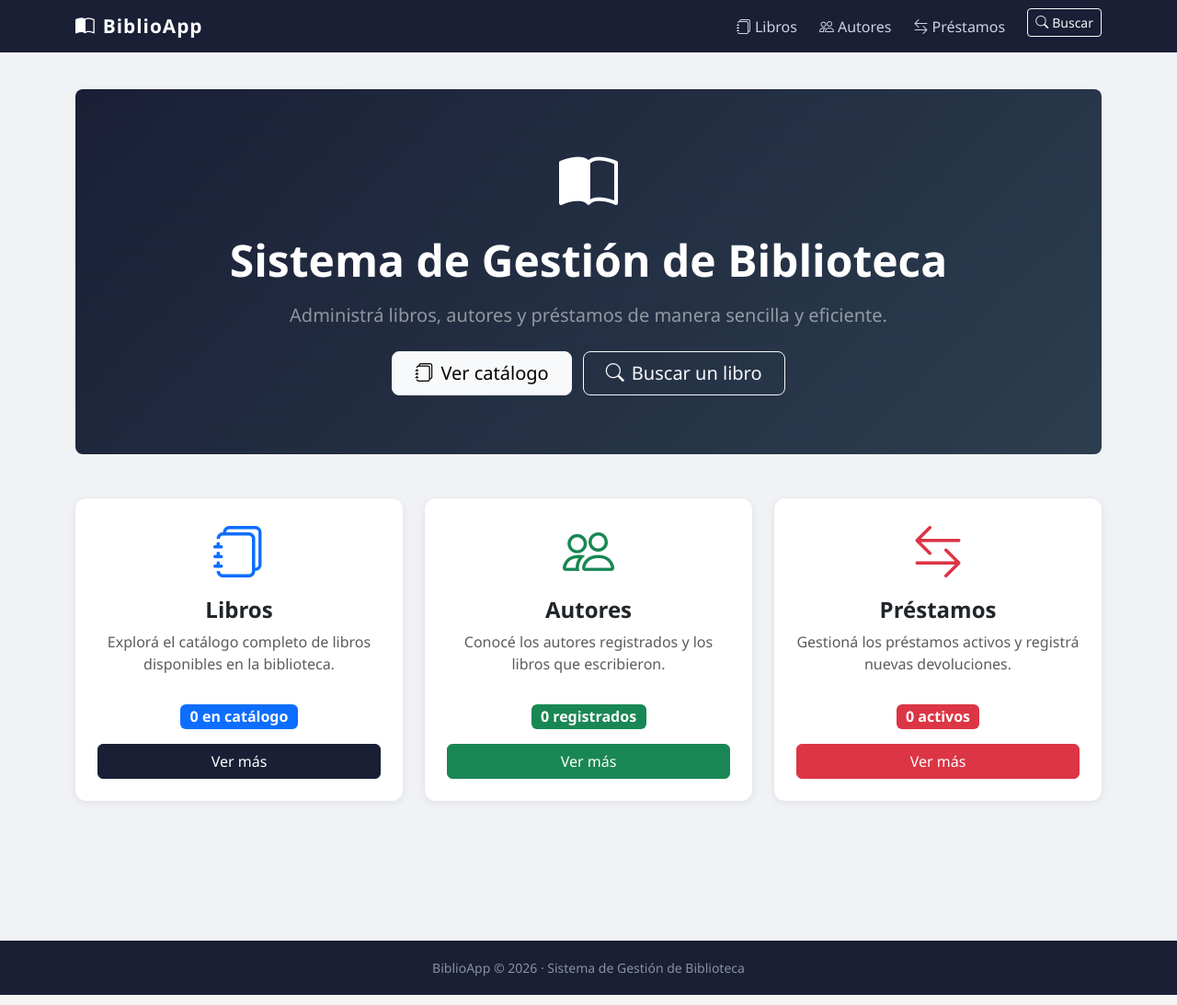
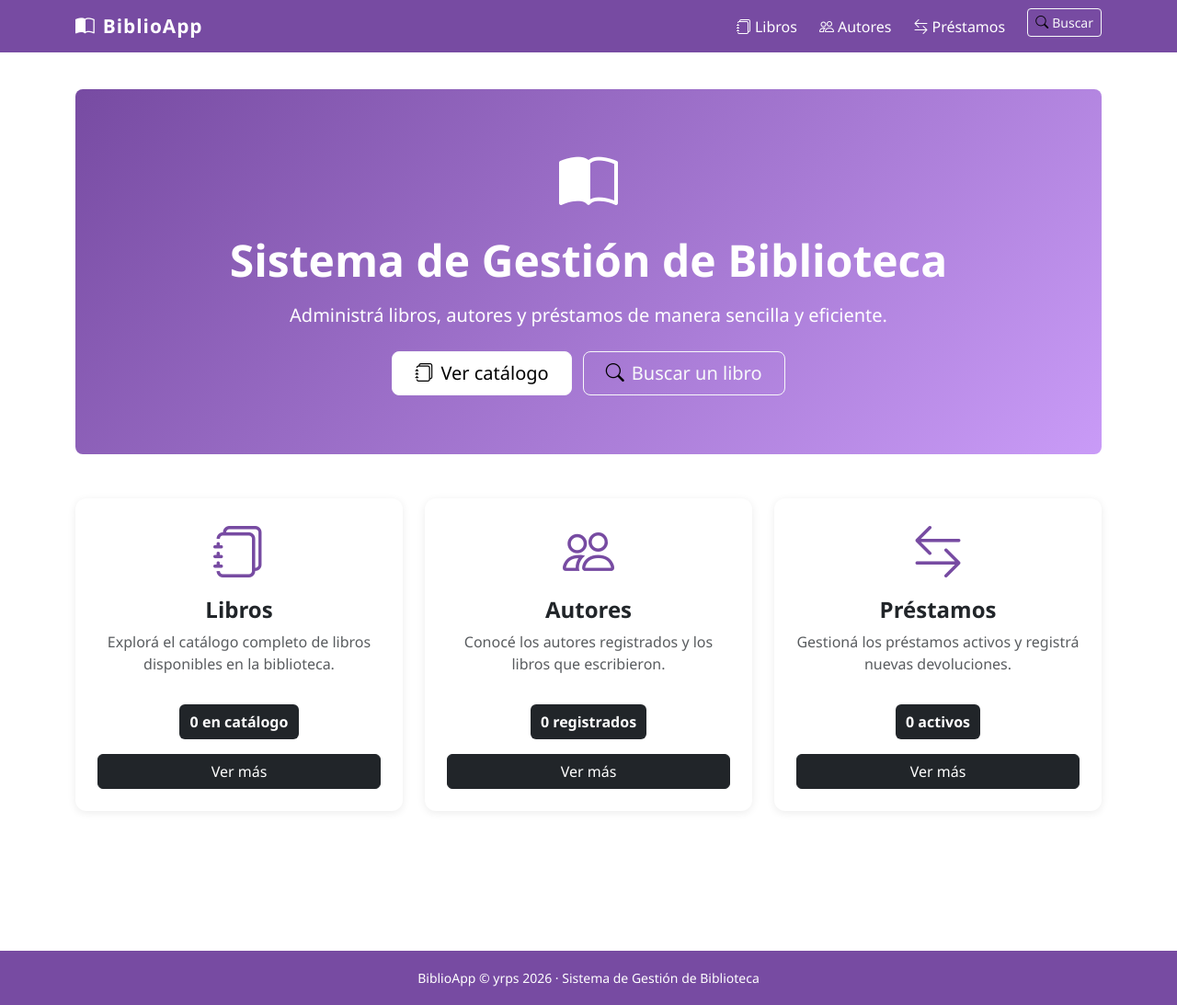
Before and after one commit to ypire02/web-python-django, a Django app: page / in a window 1280 px wide. Shown: the whole page at 92% size. Run offline with Django 5.2, Linux system fonts and the light colour scheme; data that the repository does not hold is empty.

Commit message:
cambios css y archivo readme

```diff
--- a/catalogo/templates/base.html
+++ b/catalogo/templates/base.html
@@ -8,11 +8,11 @@
     <link href="https://cdn.jsdelivr.net/npm/bootstrap-icons@1.11.0/font/bootstrap-icons.css" rel="stylesheet">
     <style>
         body {
-            background-color: #f0f2f5;
+            background-color: #ffffff;
             font-family: 'Segoe UI', sans-serif;
         }
         .navbar {
-            background-color: #1a1f36 !important;
+            background-color: #774ba2 !important;
         }
         .navbar-brand {
             font-size: 1.3rem;
@@ -20,7 +20,7 @@
             letter-spacing: 1px;
         }
         .navbar .nav-link {
-            color: #cdd3e0 !important;
+            color: #ffffff !important;
             font-weight: 500;
             transition: color 0.2s;
         }
@@ -40,17 +40,24 @@
             border-radius: 12px 12px 0 0 !important;
             font-weight: 600;
         }
-        .badge-disponible { background-color: #2ecc71; }
-        .badge-agotado { background-color: #e74c3c; }
+        .text-dark{ color: #774ba2 !important;}
+        .text-white-50{color: rgb(255 255 255) !important;}
+        .bi-search{color: #000;}
+
+        .badge-agotado{ background-color: #E0E0E0 !important; color: #757575 !important;}
+        .btn-light{background-color: #fff;}
+        .badge{padding: .7rem !important;}
+        .badge-disponible { background-color: #000;}
+        .badge-agotado { background-color: #000;}
         .table th { font-weight: 600; color: #555; }
-        .btn-primary { background-color: #1a1f36; border-color: #1a1f36; }
-        .btn-primary:hover { background-color: #2c3354; border-color: #2c3354; }
+        .btn-primary { background-color: #774ba2; border-color: #774ba2; }
+        .btn-primary:hover { background-color: #774ba2 ; border-color: #774ba2 ; }
         footer {
-            background-color: #1a1f36;
-            color: #8892a4;
+            background-color: #774ba2 ;
+            color: #fff;
             padding: 1.2rem 0;
             margin-top: 4rem;
-            font-size: 0.875rem;
+            font-size: 14px;
             text-align: center;
         }
     </style>
@@ -114,7 +121,7 @@
 
 <footer>
     <div class="container">
-        BiblioApp &copy; 2026 · Sistema de Gestión de Biblioteca
+        BiblioApp &copy; yrps 2026 · Sistema de Gestión de Biblioteca
     </div>
 </footer>
 
--- a/catalogo/templates/catalogo/index.html
+++ b/catalogo/templates/catalogo/index.html
@@ -6,7 +6,7 @@
 
 <!-- Hero section -->
 <div class="hero text-center text-white py-5 mb-5 rounded-3"
-     style="background: linear-gradient(135deg, #1a1f36 0%, #2c3e50 100%); padding: 4rem 2rem !important;">
+     style="background: linear-gradient(135deg, #774ba2 0%, #c99bf7 100%); padding: 4rem 2rem !important;">
     <i class="bi bi-book-half display-3 mb-3 d-block"></i>
     <h1 class="display-5 fw-bold mb-3">Sistema de Gestión de Biblioteca</h1>
     <p class="lead mb-4 text-white-50">
@@ -25,45 +25,45 @@
     <div class="col-md-4">
         <div class="card h-100 text-center p-4">
             <div class="mb-3">
-                <i class="bi bi-journals display-4 text-primary"></i>
+                <i class="bi bi-journals display-4 text-dark"></i>
             </div>
             <h4 class="fw-bold">Libros</h4>
             <p class="text-muted">
                 Explorá el catálogo completo de libros disponibles en la biblioteca.
             </p>
             <div class="mt-auto pt-3">
-                <span class="badge bg-primary fs-6 mb-3">{{ total_libros }} en catálogo</span><br>
-                <a href="{% url 'libros_lista' %}" class="btn btn-primary w-100">Ver más</a>
+                <span class="badge bg-dark fs-6 mb-3">{{ total_libros }} en catálogo</span><br>
+                <a href="{% url 'libros_lista' %}" class="btn btn-dark w-100">Ver más</a>
             </div>
         </div>
     </div>
     <div class="col-md-4">
         <div class="card h-100 text-center p-4">
             <div class="mb-3">
-                <i class="bi bi-people display-4 text-success"></i>
+                <i class="bi bi-people display-4 text-dark"></i>
             </div>
             <h4 class="fw-bold">Autores</h4>
             <p class="text-muted">
                 Conocé los autores registrados y los libros que escribieron.
             </p>
             <div class="mt-auto pt-3">
-                <span class="badge bg-success fs-6 mb-3">{{ total_autores }} registrados</span><br>
-                <a href="{% url 'autores_lista' %}" class="btn btn-success w-100">Ver más</a>
+                <span class="badge bg-dark fs-6 mb-3">{{ total_autores }} registrados</span><br>
+                <a href="{% url 'autores_lista' %}" class="btn btn-dark w-100">Ver más</a>
             </div>
         </div>
     </div>
     <div class="col-md-4">
         <div class="card h-100 text-center p-4">
             <div class="mb-3">
-                <i class="bi bi-arrow-left-right display-4 text-danger"></i>
+                <i class="bi bi-arrow-left-right display-4 text-dark"></i>
             </div>
             <h4 class="fw-bold">Préstamos</h4>
             <p class="text-muted">
                 Gestioná los préstamos activos y registrá nuevas devoluciones.
             </p>
             <div class="mt-auto pt-3">
-                <span class="badge bg-danger fs-6 mb-3">{{ prestamos_activos }} activos</span><br>
-                <a href="{% url 'prestamos_lista' %}" class="btn btn-danger w-100">Ver más</a>
+                <span class="badge bg-dark fs-6 mb-3">{{ prestamos_activos }} activos</span><br>
+                <a href="{% url 'prestamos_lista' %}" class="btn btn-dark w-100">Ver más</a>
             </div>
         </div>
     </div>
@@ -72,7 +72,7 @@
 <!-- Últimos préstamos activos -->
 {% if prestamos_recientes %}
 <div class="card mb-4">
-    <div class="card-header" style="background-color: #1a1f36; color: white;">
+    <div class="card-header" style="background-color: #774ba2; color: white;">
         <i class="bi bi-clock-history me-2"></i>Préstamos activos recientes
     </div>
     <div class="card-body p-0">
```
Also changed, not shown: README.md.
